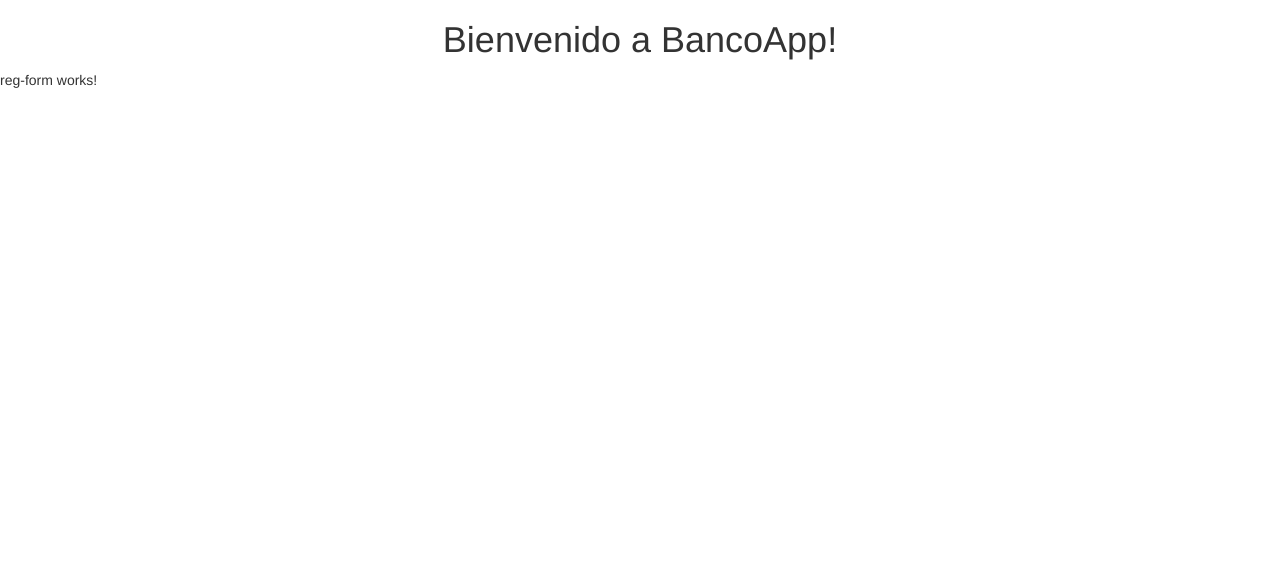
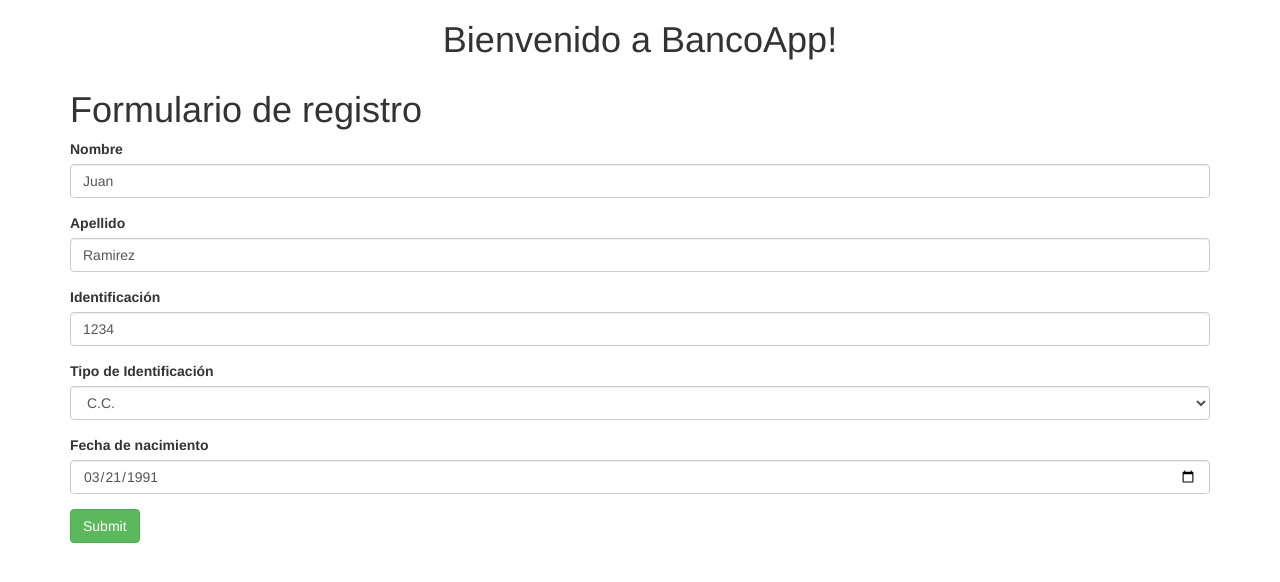
Before and after one commit to jcamilom/banco-app, an Angular app: page / in a window 1280 px wide. Shown: the top 582 px of the page. Built offline with nearby package versions, Linux system fonts and the light colour scheme.

Commit message:
Adding basic registration form

```diff
--- a/src/app/reg-form/reg-form.component.html
+++ b/src/app/reg-form/reg-form.component.html
@@ -1,3 +1,44 @@
-<p>
-  reg-form works!
-</p>
+<div class="container">
+  <h1>Formulario de registro</h1>
+  <form #clientForm="ngForm">
+    <div class="form-group">
+      <label for="firstname">Nombre</label>
+      <input type="text" class="form-control" id="firstname"
+              required
+              [(ngModel)]="model.firstname" name="firstname">
+    </div>
+
+    <div class="form-group">
+      <label for="lastname">Apellido</label>
+      <input type="text" class="form-control" id="lastname"
+              required
+              [(ngModel)]="model.lastname" name="lastname">
+    </div>
+
+    <div class="form-group">
+      <label for="id">Identificación</label>
+      <input type="number" class="form-control" id="id"
+              required
+              [(ngModel)]="model.id" name="id">
+    </div>
+
+    <div class="form-group">
+      <label for="idType">Tipo de Identificación</label>
+      <select class="form-control" id="idType"
+              required
+              [(ngModel)]="model.idType" name="idType">
+        <option *ngFor="let idT of idTypes" [value]="idT">{{idT}}</option>
+      </select>
+    </div>
+
+    <div class="form-group">
+      <label for="bdate">Fecha de nacimiento</label>
+      <input type="date" id="bdate" class="form-control" id="bdate"
+              required
+              [(ngModel)]="model.birthdate" name="birthdate">
+    </div>
+
+    <button type="submit" class="btn btn-success">Submit</button>
+
+  </form>
+</div>
--- a/src/app/reg-form/reg-form.component.ts
+++ b/src/app/reg-form/reg-form.component.ts
@@ -11,13 +11,10 @@ export class RegFormComponent {
 
   idTypes = ['C.C.', 'Pasaporte'];
 
-  model = new Client(1234, this.idTypes[0], 'Juan', 'Ramirez', '22-03-1991');
+  model = new Client(1234, this.idTypes[0], 'Juan', 'Ramirez', '1991-03-21');
 
   submitted = false;
 
   onSubmit() { this.submitted = true; }
 
-  // TODO: Remove this when we're done
-  get diagnostic() { return JSON.stringify(this.model); }
-
 }
```
